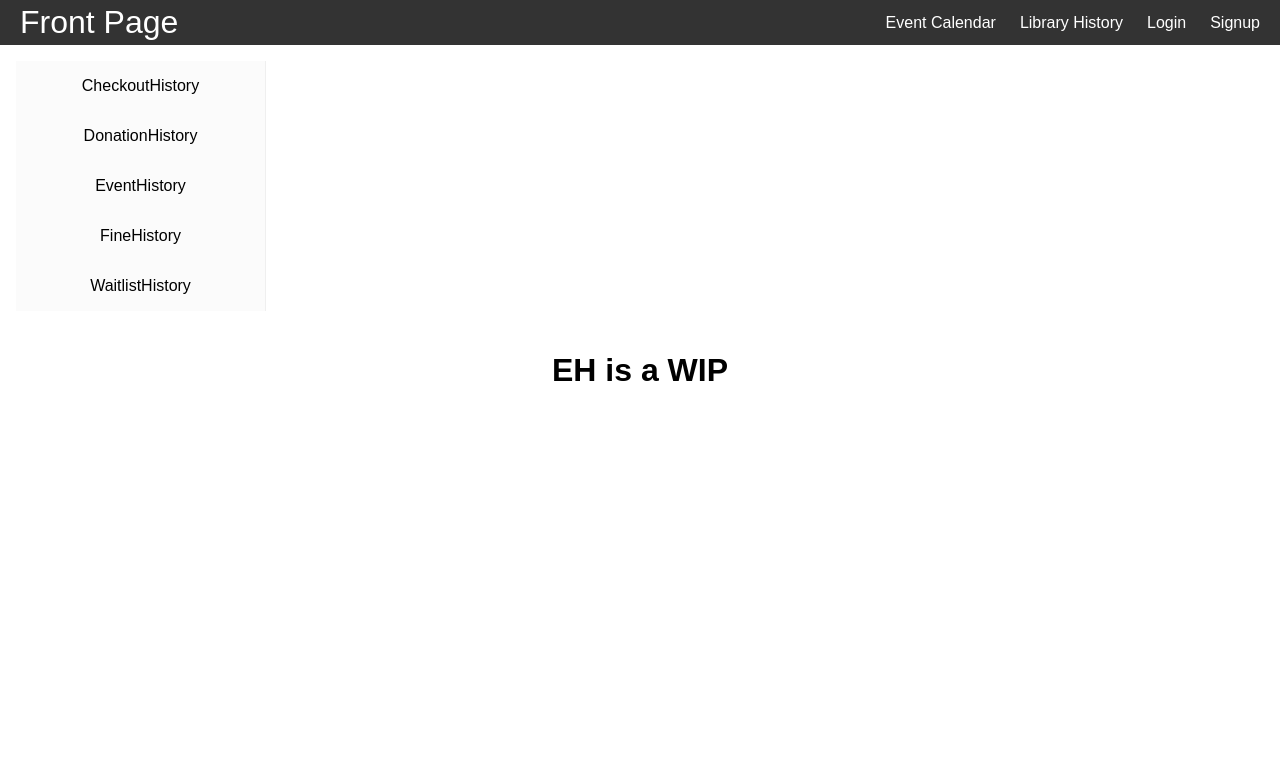
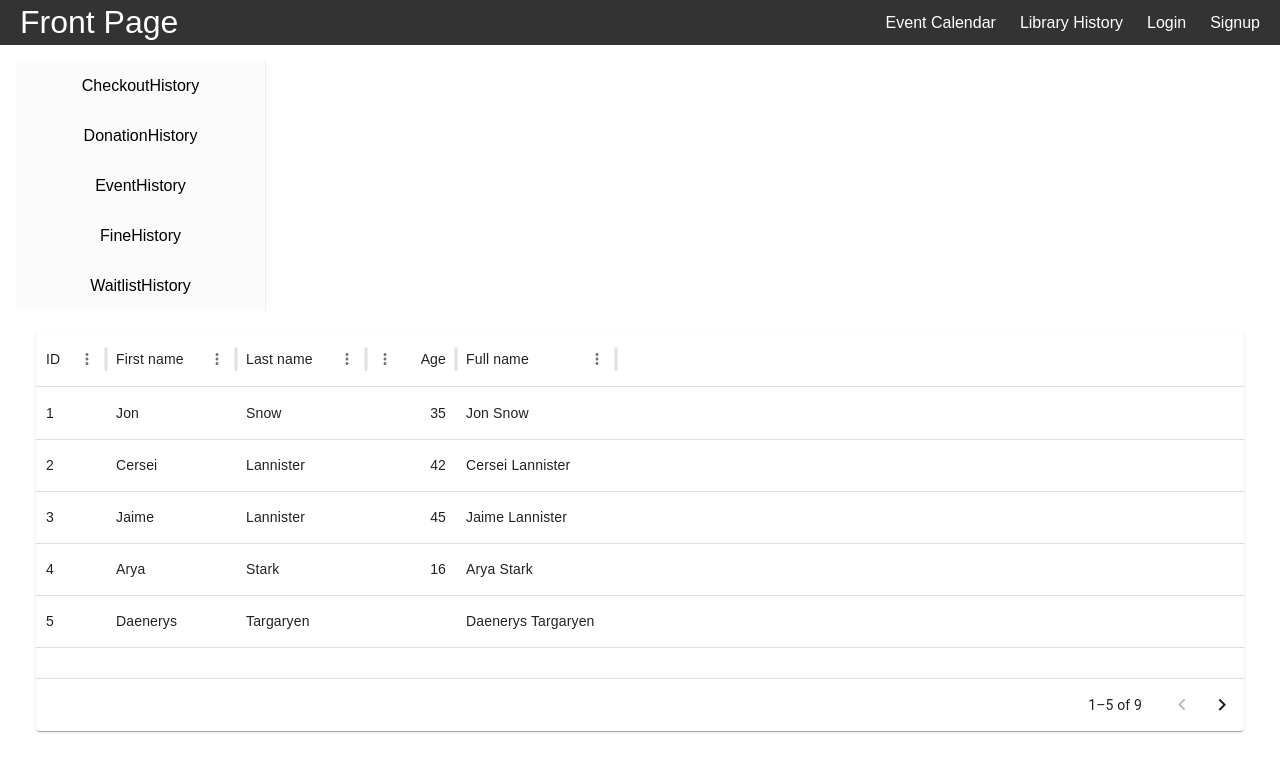
Before and after one commit to liamlecs/Database-Project-CS3380-T12, a React (Vite) app in the folder libraryApp/: page /libraryhistory/eventhistory in a window 1280 px wide. Shown: the top 772 px of the page. Built offline with nearby package versions, Linux system fonts and the light colour scheme.

Commit message:
added temporary tables to subcomponents

```diff
--- a/libraryApp/src/components/LiHistSubcomponents/CheckoutHistory.tsx
+++ b/libraryApp/src/components/LiHistSubcomponents/CheckoutHistory.tsx
@@ -1,7 +1,50 @@
+import { DataGrid, type GridColDef } from '@mui/x-data-grid';
+import Paper from '@mui/material/Paper';
+
+const columns: GridColDef[] = [
+  { field: 'id', headerName: 'ID', width: 70 },
+  { field: 'firstName', headerName: 'First name', width: 130 },
+  { field: 'lastName', headerName: 'Last name', width: 130 },
+  {
+    field: 'age',
+    headerName: 'Age',
+    type: 'number',
+    width: 90,
+  },
+  {
+    field: 'fullName',
+    headerName: 'Full name',
+    description: 'This column has a value getter and is not sortable.',
+    sortable: false,
+    width: 160,
+    valueGetter: (value, row) => `${row.firstName || ''} ${row.lastName || ''}`,
+  },
+];
+
+const rows = [
+  { id: 1, lastName: 'Snow', firstName: 'Jon', age: 35 },
+  { id: 2, lastName: 'Lannister', firstName: 'Cersei', age: 42 },
+  { id: 3, lastName: 'Lannister', firstName: 'Jaime', age: 45 },
+  { id: 4, lastName: 'Stark', firstName: 'Arya', age: 16 },
+  { id: 5, lastName: 'Targaryen', firstName: 'Daenerys', age: null },
+  { id: 6, lastName: 'Melisandre', firstName: null, age: 150 },
+  { id: 7, lastName: 'Clifford', firstName: 'Ferrara', age: 44 },
+  { id: 8, lastName: 'Frances', firstName: 'Rossini', age: 36 },
+  { id: 9, lastName: 'Roxie', firstName: 'Harvey', age: 65 },
+];
+
+const paginationModel = { page: 0, pageSize: 5 };
+
 export default function CheckoutHistory() {
   return (
-    <div>
-      <h1>CH is a WIP</h1>
-    </div>
+    <Paper sx={{ height: 400, width: '100%' }}>
+      <DataGrid
+        rows={rows}
+        columns={columns}
+        initialState={{ pagination: { paginationModel } }}
+        pageSizeOptions={[50, 100]}
+        sx={{ border: 0 }}
+      />
+    </Paper>
   );
 }
--- a/libraryApp/src/components/LiHistSubcomponents/DonationHistory.tsx
+++ b/libraryApp/src/components/LiHistSubcomponents/DonationHistory.tsx
@@ -1,7 +1,50 @@
+import { DataGrid, type GridColDef } from '@mui/x-data-grid';
+import Paper from '@mui/material/Paper';
+
+const columns: GridColDef[] = [
+  { field: 'id', headerName: 'ID', width: 70 },
+  { field: 'firstName', headerName: 'First name', width: 130 },
+  { field: 'lastName', headerName: 'Last name', width: 130 },
+  {
+    field: 'age',
+    headerName: 'Age',
+    type: 'number',
+    width: 90,
+  },
+  {
+    field: 'fullName',
+    headerName: 'Full name',
+    description: 'This column has a value getter and is not sortable.',
+    sortable: false,
+    width: 160,
+    valueGetter: (value, row) => `${row.firstName || ''} ${row.lastName || ''}`,
+  },
+];
+
+const rows = [
+  { id: 1, lastName: 'Snow', firstName: 'Jon', age: 35 },
+  { id: 2, lastName: 'Lannister', firstName: 'Cersei', age: 42 },
+  { id: 3, lastName: 'Lannister', firstName: 'Jaime', age: 45 },
+  { id: 4, lastName: 'Stark', firstName: 'Arya', age: 16 },
+  { id: 5, lastName: 'Targaryen', firstName: 'Daenerys', age: null },
+  { id: 6, lastName: 'Melisandre', firstName: null, age: 150 },
+  { id: 7, lastName: 'Clifford', firstName: 'Ferrara', age: 44 },
+  { id: 8, lastName: 'Frances', firstName: 'Rossini', age: 36 },
+  { id: 9, lastName: 'Roxie', firstName: 'Harvey', age: 65 },
+];
+
+const paginationModel = { page: 0, pageSize: 5 };
+
 export default function DonationHistory() {
-    return (
-      <div>
-        <h1>DH is a WIP</h1>
-      </div>
-    );
-  }
+  return (
+    <Paper sx={{ height: 400, width: '100%' }}>
+      <DataGrid
+        rows={rows}
+        columns={columns}
+        initialState={{ pagination: { paginationModel } }}
+        pageSizeOptions={[50, 100]}
+        sx={{ border: 0 }}
+      />
+    </Paper>
+  );
+}
--- a/libraryApp/src/components/LiHistSubcomponents/EventHistory.tsx
+++ b/libraryApp/src/components/LiHistSubcomponents/EventHistory.tsx
@@ -1,7 +1,50 @@
+import { DataGrid, type GridColDef } from '@mui/x-data-grid';
+import Paper from '@mui/material/Paper';
+
+const columns: GridColDef[] = [
+  { field: 'id', headerName: 'ID', width: 70 },
+  { field: 'firstName', headerName: 'First name', width: 130 },
+  { field: 'lastName', headerName: 'Last name', width: 130 },
+  {
+    field: 'age',
+    headerName: 'Age',
+    type: 'number',
+    width: 90,
+  },
+  {
+    field: 'fullName',
+    headerName: 'Full name',
+    description: 'This column has a value getter and is not sortable.',
+    sortable: false,
+    width: 160,
+    valueGetter: (value, row) => `${row.firstName || ''} ${row.lastName || ''}`,
+  },
+];
+
+const rows = [
+  { id: 1, lastName: 'Snow', firstName: 'Jon', age: 35 },
+  { id: 2, lastName: 'Lannister', firstName: 'Cersei', age: 42 },
+  { id: 3, lastName: 'Lannister', firstName: 'Jaime', age: 45 },
+  { id: 4, lastName: 'Stark', firstName: 'Arya', age: 16 },
+  { id: 5, lastName: 'Targaryen', firstName: 'Daenerys', age: null },
+  { id: 6, lastName: 'Melisandre', firstName: null, age: 150 },
+  { id: 7, lastName: 'Clifford', firstName: 'Ferrara', age: 44 },
+  { id: 8, lastName: 'Frances', firstName: 'Rossini', age: 36 },
+  { id: 9, lastName: 'Roxie', firstName: 'Harvey', age: 65 },
+];
+
+const paginationModel = { page: 0, pageSize: 5 };
+
 export default function EventHistory() {
-    return (
-      <div>
-        <h1>EH is a WIP</h1>
-      </div>
-    );
-  }
+  return (
+    <Paper sx={{ height: 400, width: '100%' }}>
+      <DataGrid
+        rows={rows}
+        columns={columns}
+        initialState={{ pagination: { paginationModel } }}
+        pageSizeOptions={[50, 100]}
+        sx={{ border: 0 }}
+      />
+    </Paper>
+  );
+}
--- a/libraryApp/src/components/LiHistSubcomponents/FineHistory.tsx
+++ b/libraryApp/src/components/LiHistSubcomponents/FineHistory.tsx
@@ -1,7 +1,50 @@
+import { DataGrid, type GridColDef } from '@mui/x-data-grid';
+import Paper from '@mui/material/Paper';
+
+const columns: GridColDef[] = [
+  { field: 'id', headerName: 'Fine ID', width: 70 },
+  { field: 'TransactionID', headerName: 'Transaction ID', width: 130 },
+  { field: 'CustomerID', headerName: 'Customer ID', width: 130 },
+  {
+    field: 'Amount',
+    headerName: 'Amount',
+    type: 'number',
+    width: 90,
+  },
+  {
+    field: 'fullName',
+    headerName: 'Full name',
+    description: 'This column has a value getter and is not sortable.',
+    sortable: false,
+    width: 160,
+    valueGetter: (value, row) => `${row.TransactionID || ''} ${row.CustomerID || ''}`,
+  },
+];
+
+const rows = [
+  { id: 1, CustomerID: 'Snow', TransactionID: 'Jon', Amount: 35 },
+  { id: 2, CustomerID: 'Lannister', TransactionID: 'Cersei', Amount: 42 },
+  { id: 3, CustomerID: 'Lannister', TransactionID: 'Jaime', Amount: 45 },
+  { id: 4, CustomerID: 'Stark', TransactionID: 'Arya', Amount: 16 },
+  { id: 5, CustomerID: 'Targaryen', TransactionID: 'Daenerys', Amount: null },
+  { id: 6, CustomerID: 'Melisandre', TransactionID: null, Amount: 150 },
+  { id: 7, CustomerID: 'Clifford', TransactionID: 'Ferrara', Amount: 44 },
+  { id: 8, CustomerID: 'Frances', TransactionID: 'Rossini', Amount: 36 },
+  { id: 9, CustomerID: 'Roxie', TransactionID: 'Harvey', Amount: 65 },
+];
+
+const paginationModel = { page: 0, pageSize: 50 };
+
 export default function FineHistory() {
-    return (
-      <div>
-        <h1>FH is a WIP</h1>
-      </div>
-    );
-  }
+  return (
+    <Paper sx={{ height: 400, width: '100%' }}>
+      <DataGrid
+        rows={rows}
+        columns={columns}
+        initialState={{ pagination: { paginationModel } }}
+        pageSizeOptions={[50, 100]}
+        sx={{ border: 0 }}
+      />
+    </Paper>
+  );
+}
--- a/libraryApp/src/components/LiHistSubcomponents/WaitlistHistory.tsx
+++ b/libraryApp/src/components/LiHistSubcomponents/WaitlistHistory.tsx
@@ -1,7 +1,50 @@
+import { DataGrid, type GridColDef } from '@mui/x-data-grid';
+import Paper from '@mui/material/Paper';
+
+const columns: GridColDef[] = [
+  { field: 'id', headerName: 'ID', width: 70 },
+  { field: 'firstName', headerName: 'First name', width: 130 },
+  { field: 'lastName', headerName: 'Last name', width: 130 },
+  {
+    field: 'age',
+    headerName: 'Age',
+    type: 'number',
+    width: 90,
+  },
+  {
+    field: 'fullName',
+    headerName: 'Full name',
+    description: 'This column has a value getter and is not sortable.',
+    sortable: false,
+    width: 160,
+    valueGetter: (value, row) => `${row.firstName || ''} ${row.lastName || ''}`,
+  },
+];
+
+const rows = [
+  { id: 1, lastName: 'Snow', firstName: 'Jon', age: 35 },
+  { id: 2, lastName: 'Lannister', firstName: 'Cersei', age: 42 },
+  { id: 3, lastName: 'Lannister', firstName: 'Jaime', age: 45 },
+  { id: 4, lastName: 'Stark', firstName: 'Arya', age: 16 },
+  { id: 5, lastName: 'Targaryen', firstName: 'Daenerys', age: null },
+  { id: 6, lastName: 'Melisandre', firstName: null, age: 150 },
+  { id: 7, lastName: 'Clifford', firstName: 'Ferrara', age: 44 },
+  { id: 8, lastName: 'Frances', firstName: 'Rossini', age: 36 },
+  { id: 9, lastName: 'Roxie', firstName: 'Harvey', age: 65 },
+];
+
+const paginationModel = { page: 0, pageSize: 5 };
+
 export default function WaitlistHistory() {
-    return (
-      <div>
-        <h1>WH is a WIP</h1>
-      </div>
-    );
-  }
+  return (
+    <Paper sx={{ height: 400, width: '100%' }}>
+      <DataGrid
+        rows={rows}
+        columns={columns}
+        initialState={{ pagination: { paginationModel } }}
+        pageSizeOptions={[50, 100]}
+        sx={{ border: 0 }}
+      />
+    </Paper>
+  );
+}
```
